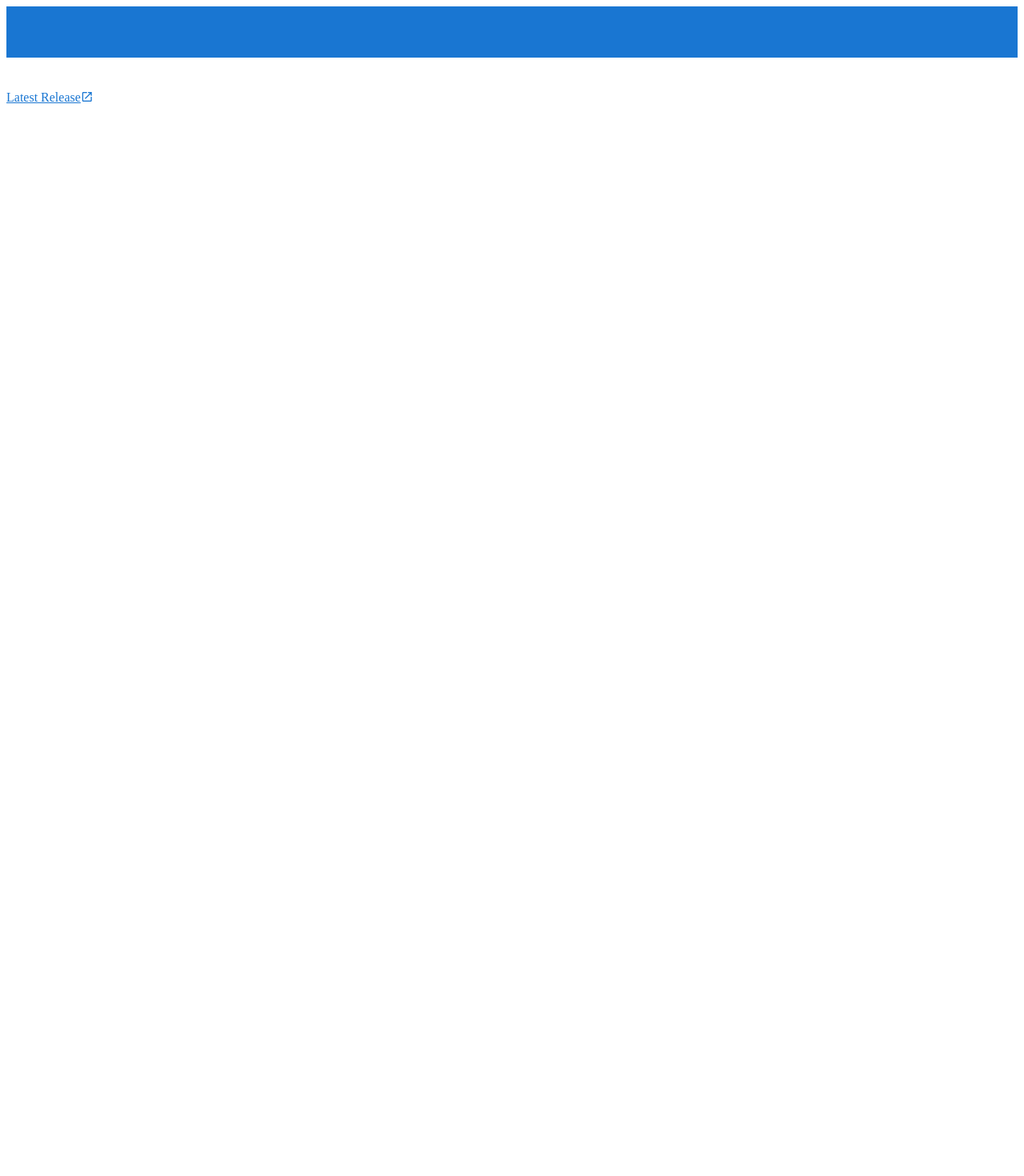
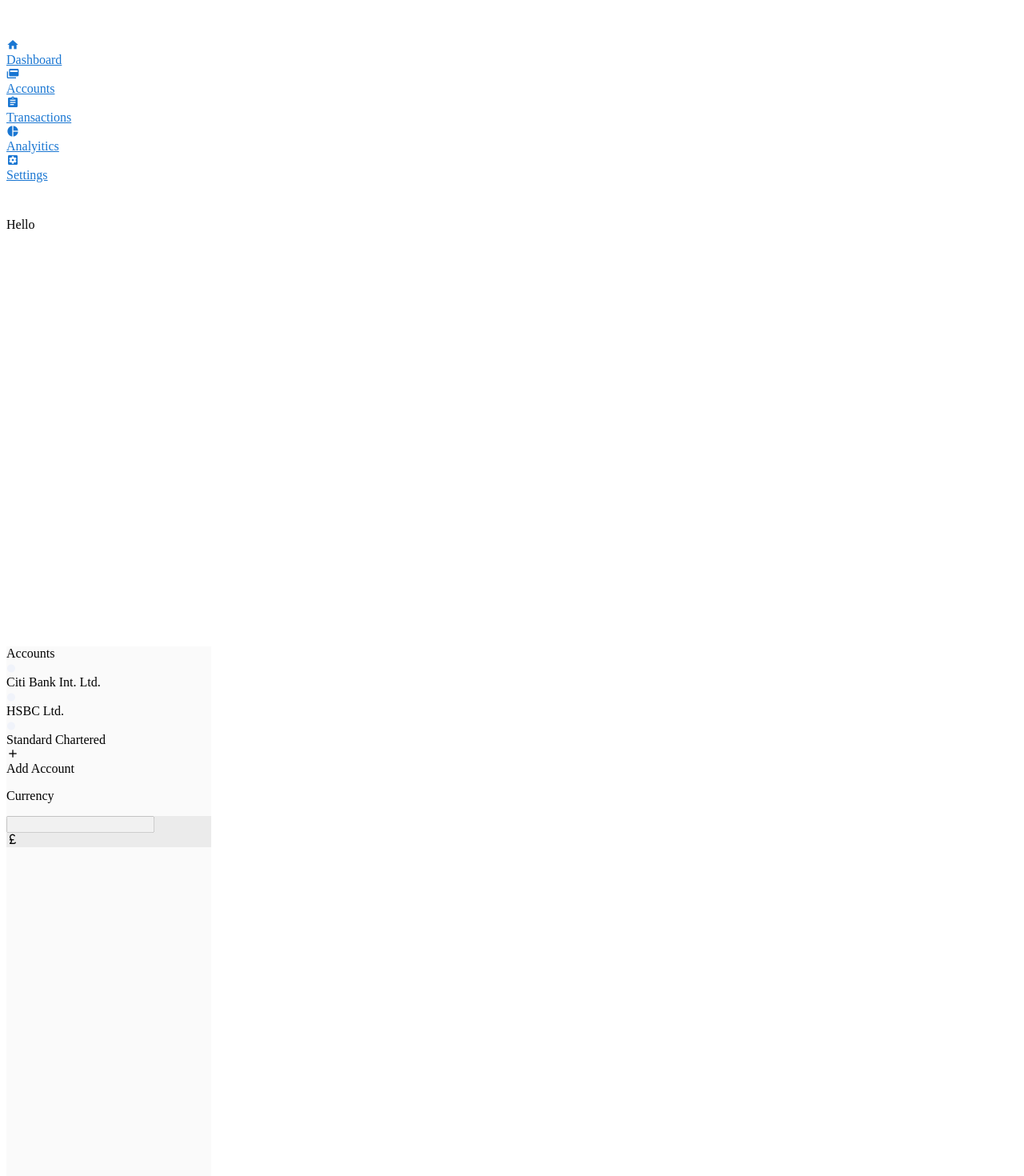
Before and after one commit to Jicol95/platypus-web, a Vue app: page /Dashboard in a window 1280 px wide. Shown: the top 1470 px of the page at 80% size. Before the commit the page ends 800 px from the top, so only its background shows below. Built offline with nearby package versions, Linux system fonts and the light colour scheme; grey boxes are pictures that could not be loaded.

Commit message:
added extended sidebar

```diff
--- a/package.json
+++ b/package.json
@@ -14,7 +14,8 @@
     "vue-property-decorator": "^8.4.2",
     "vue-router": "^3.2.0",
     "vuetify": "^2.2.11",
-    "vuex": "^3.4.0"
+    "vuex": "^3.4.0",
+    "vuex-module-decorators": "^1.0.1"
   },
   "devDependencies": {
     "@typescript-eslint/eslint-plugin": "^2.33.0",
--- a/src/App.vue
+++ b/src/App.vue
@@ -1,50 +1,28 @@
 <template>
   <v-app>
-    <v-app-bar app color="primary" dark>
-      <div class="d-flex align-center">
-        <v-img
-          alt="Vuetify Logo"
-          class="shrink mr-2"
-          contain
-          src="https://cdn.vuetifyjs.com/images/logos/vuetify-logo-dark.png"
-          transition="scale-transition"
-          width="40"
-        />
-
-        <v-img
-          alt="Vuetify Name"
-          class="shrink mt-1 hidden-sm-and-down"
-          contain
-          min-width="100"
-          src="https://cdn.vuetifyjs.com/images/logos/vuetify-name-dark.png"
-          width="100"
-        />
-      </div>
-
-      <v-spacer></v-spacer>
-
-      <v-btn
-        href="https://github.com/vuetifyjs/vuetify/releases/latest"
-        target="_blank"
-        text
-      >
-        <span class="mr-2">Latest Release</span>
-        <v-icon>mdi-open-in-new</v-icon>
-      </v-btn>
-    </v-app-bar>
-
-    <v-main> </v-main>
+    <sidebar></sidebar>
+    <dashboard-extended-sidebar />
+    <v-main class="main-view">
+      <router-view />
+    </v-main>
   </v-app>
 </template>
 
 <script lang="ts">
 import Vue from "vue";
+import Component from "vue-class-component";
+import Sidebar from "@/components/layout/Sidebar.vue";
+import DashboardExtendedSidebar from "@/components/layout/DashboardExtendedSidebar.vue";
 
-export default Vue.extend({
-  name: "App",
+@Component({ components: { DashboardExtendedSidebar, Sidebar } })
+export default class App extends Vue {
+  private drawer: boolean | null = null;
+  private computedAuth = true;
+}
+</script>
 
-  data: () => ({
-    //
-  })
-});
-</script>
+<style scoped>
+.main-view {
+  margin-left: 56px;
+}
+</style>
--- /dev/null
+++ b/src/components/layout/DashboardExtendedSidebar.vue
@@ -0,0 +1,93 @@
+<template>
+  <div class="extended-sidebar elevation-0">
+    <v-navigation-drawer color="#fafafa" app>
+      <v-list class="ml-3" flat>
+        <v-list-item class="pt-3">
+          <v-list-item-content>
+            <v-list-item-title class="text-subtitle-1">
+              Accounts
+            </v-list-item-title>
+          </v-list-item-content>
+        </v-list-item>
+        <v-list-item-group v-model="model" mandatory>
+          <v-list-item>
+            <v-list-item-icon class="mx-0">
+              <v-icon class="icon" x-small>mdi-circle</v-icon>
+            </v-list-item-icon>
+            <v-list-item-content class="text-subtitle-2">
+              Citi Bank Int. Ltd.
+            </v-list-item-content>
+          </v-list-item>
+          <v-list-item>
+            <v-list-item-icon class="mx-0">
+              <v-icon class="icon" x-small>mdi-circle</v-icon>
+            </v-list-item-icon>
+            <v-list-item-content class="text-subtitle-2">
+              HSBC Ltd.
+            </v-list-item-content>
+          </v-list-item>
+          <v-list-item>
+            <v-list-item-icon class="mx-0">
+              <v-icon class="icon" x-small>mdi-circle</v-icon>
+            </v-list-item-icon>
+            <v-list-item-content class="text-subtitle-2">
+              Standard Chartered
+            </v-list-item-content>
+          </v-list-item>
+        </v-list-item-group>
+        <v-list-item @click="() => {}">
+          <v-list-item-icon class="mx-0">
+            <v-icon color="blue darken-2" small>mdi-plus</v-icon>
+          </v-list-item-icon>
+          <v-list-item-content
+            class="text-subtitle-2 blue--text text--darken-2"
+          >
+            Add Account
+          </v-list-item-content>
+        </v-list-item>
+      </v-list>
+      <template v-slot:append>
+        <base-select
+          class="mx-4"
+          topLabel="Currency"
+          :items="currencies"
+          disabled
+          append-icon="mdi-currency-gbp"
+        />
+      </template>
+    </v-navigation-drawer>
+  </div>
+</template>
+
+<script lang="ts">
+import { Vue, Component, Prop } from "vue-property-decorator";
+import BaseSelect from "@/components/common/BaseSelect.vue";
+
+@Component({ components: { BaseSelect } })
+export default class DashboardExtendedSidebar extends Vue {
+  @Prop(Boolean) readonly value!: boolean;
+  private model = null;
+}
+</script>
+
+<style scoped>
+.extended-sidebar >>> .v-navigation-drawer {
+  left: 56px;
+}
+
+.extended-sidebar >>> .v-navigation-drawer__border {
+  position: absolute;
+  right: 0;
+  top: 0;
+  height: 100%;
+  width: 0px;
+}
+
+.icon {
+  color: #f0f3fa;
+}
+
+.header {
+  top: 20px;
+}
+</style>
--- /dev/null
+++ b/src/components/layout/Sidebar.vue
@@ -0,0 +1,105 @@
+<template>
+  <div class="sidebar">
+    <v-navigation-drawer mini-variant app permanent>
+      <v-list-item class="px-2">
+        <v-list-item-avatar tile>
+          <v-img src="@/assets/logo.png" contain height="30"></v-img>
+        </v-list-item-avatar>
+      </v-list-item>
+
+      <v-list dense nav>
+        <div v-for="item in items" :key="item.title">
+          <v-list-item light link @click.native="mini = true" :to="item.route">
+            <v-list-item-icon>
+              <v-icon>{{ item.icon }}</v-icon>
+            </v-list-item-icon>
+
+            <v-list-item-content>
+              <v-list-item-title>{{ item.title }}</v-list-item-title>
+            </v-list-item-content>
+          </v-list-item>
+        </div>
+      </v-list>
+
+      <template v-slot:append>
+        <v-menu top offset-y>
+          <template v-slot:activator="{ on, attrs }">
+            <v-list-item v-bind="attrs" v-on="on" class="px-2">
+              <v-list-item-avatar class="profile-img" tile>
+                <v-img src="@/assets/logo.png"></v-img>
+              </v-list-item-avatar>
+
+              <v-list-item-title>Hello</v-list-item-title>
+            </v-list-item>
+          </template>
+        </v-menu>
+      </template>
+    </v-navigation-drawer>
+  </div>
+</template>
+
+<script lang="ts">
+import { Vue, Prop, Component } from "vue-property-decorator";
+
+@Component
+export default class TheSidebar extends Vue {
+  @Prop(Boolean) readonly value!: boolean;
+
+  private drawer = true;
+  private mini = true;
+  private passwordDialog = false;
+  private items: Array<any> = [
+    {
+      icon: "mdi-home",
+      title: "Dashboard",
+      route: "/dashboard"
+    },
+    {
+      icon: "mdi-credit-card-multiple",
+      title: "Accounts",
+      route: "/accounts"
+    },
+    {
+      icon: "mdi-clipboard-text",
+      title: "Transactions",
+      route: "/transaction"
+    },
+    {
+      icon: "mdi-chart-pie",
+      title: "Analyitics",
+      route: "/analyitics"
+    },
+    {
+      icon: "mdi-cog-box",
+      title: "Settings",
+      route: "/settings"
+    }
+  ];
+
+  get chevronDirection() {
+    return this.mini ? "right" : "left";
+  }
+
+  private changePassword() {
+    this.passwordDialog = true;
+  }
+}
+</script>
+
+<style scoped>
+.profile-img {
+  border: 2px solid #fff;
+  border-radius: 4px;
+}
+.v-navigation-drawer {
+  overflow: visible;
+}
+
+.sidebar >>> .v-navigation-drawer__border {
+  position: absolute;
+  right: 0;
+  top: 0;
+  height: 100%;
+  width: 0px;
+}
+</style>
--- a/src/router/index.ts
+++ b/src/router/index.ts
@@ -7,8 +7,15 @@ Vue.use(VueRouter);
 const routes: Array<RouteConfig> = [
   {
     path: "/",
-    name: "Home",
-    component: Home
+    redirect: "Dashboard",
+    component: () =>
+      import(/* webpackChunkName: "about" */ "../views/About.vue")
+  },
+  {
+    path: "/dashboard",
+    name: "Dashboard",
+    component: () =>
+      import(/* webpackChunkName: "about" */ "../views/About.vue")
   },
   {
     path: "/about",
--- a/src/views/About.vue
+++ b/src/views/About.vue
@@ -1,5 +1,5 @@
 <template>
   <div class="about">
-    <h1>This is an about page</h1>
+    <h1>This is an about pag sdfasf asdf sdf e</h1>
   </div>
 </template>
```
Also changed, not shown: src/assets/logo.png, 1 other file (tests, documents, lock files or other folders).
